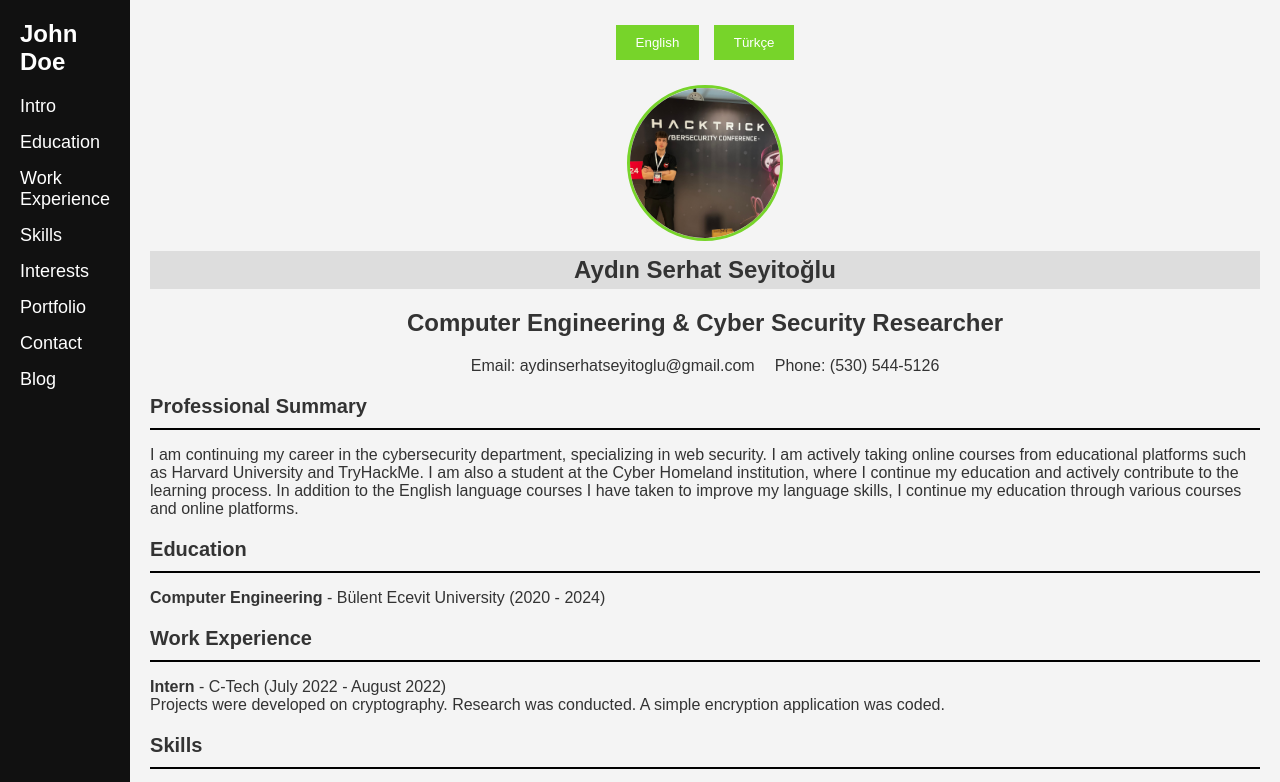
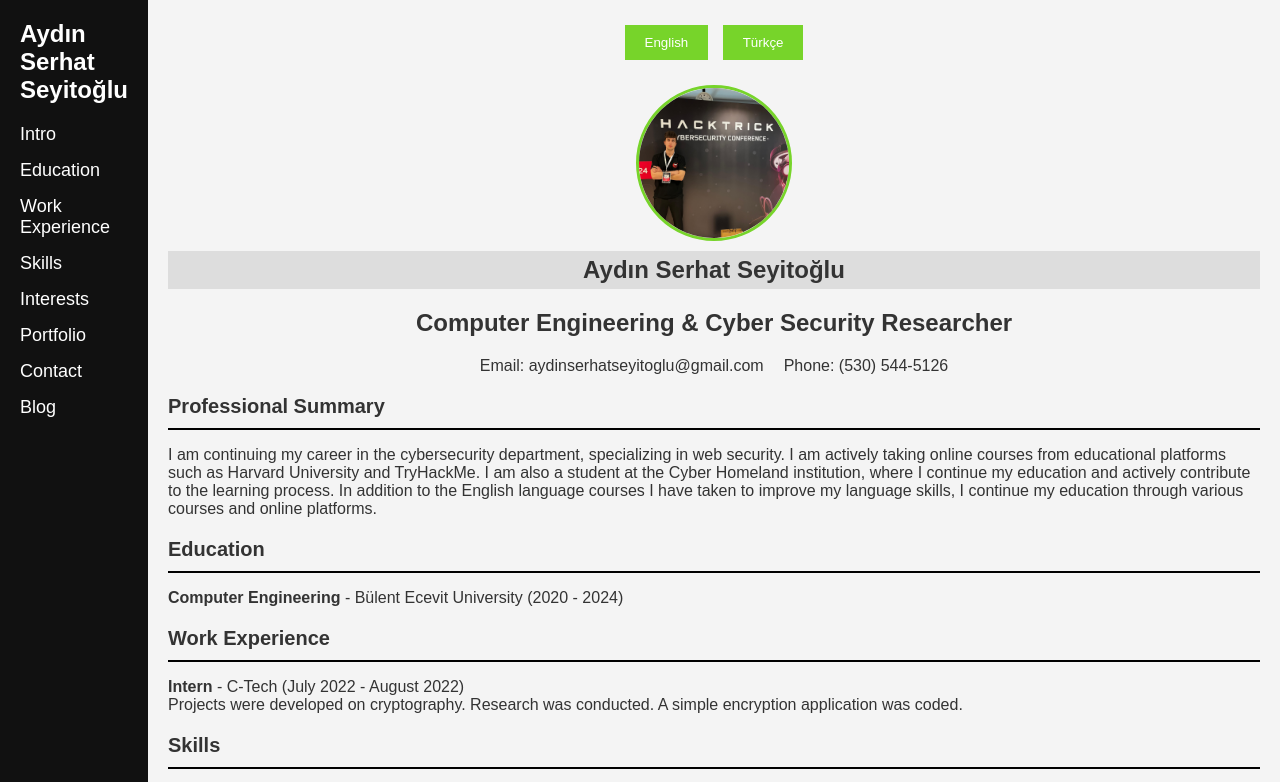
Before and after one commit to aydinserhat/CV, a plain HTML site: page index.html in a window 1280 px wide. Both pictures are taken after a click on the button "English". Shown: the top 782 px of the page. Drawn offline with Linux system fonts and the light colour scheme.

Commit message:
Edit Eng Name

```diff
--- a/index.html
+++ b/index.html
@@ -221,7 +221,7 @@
     <script>
         function setLanguage(language) {
             if (language === 'en') {
-                document.getElementById('name').innerText = 'John Doe';
+                document.getElementById('name').innerText = 'Aydın Serhat Seyitoğlu';
                 document.getElementById('intro-link').innerText = 'Intro';
                 document.getElementById('education-link').innerText = 'Education';
                 document.getElementById('work-link').innerText = 'Work Experience';
```
